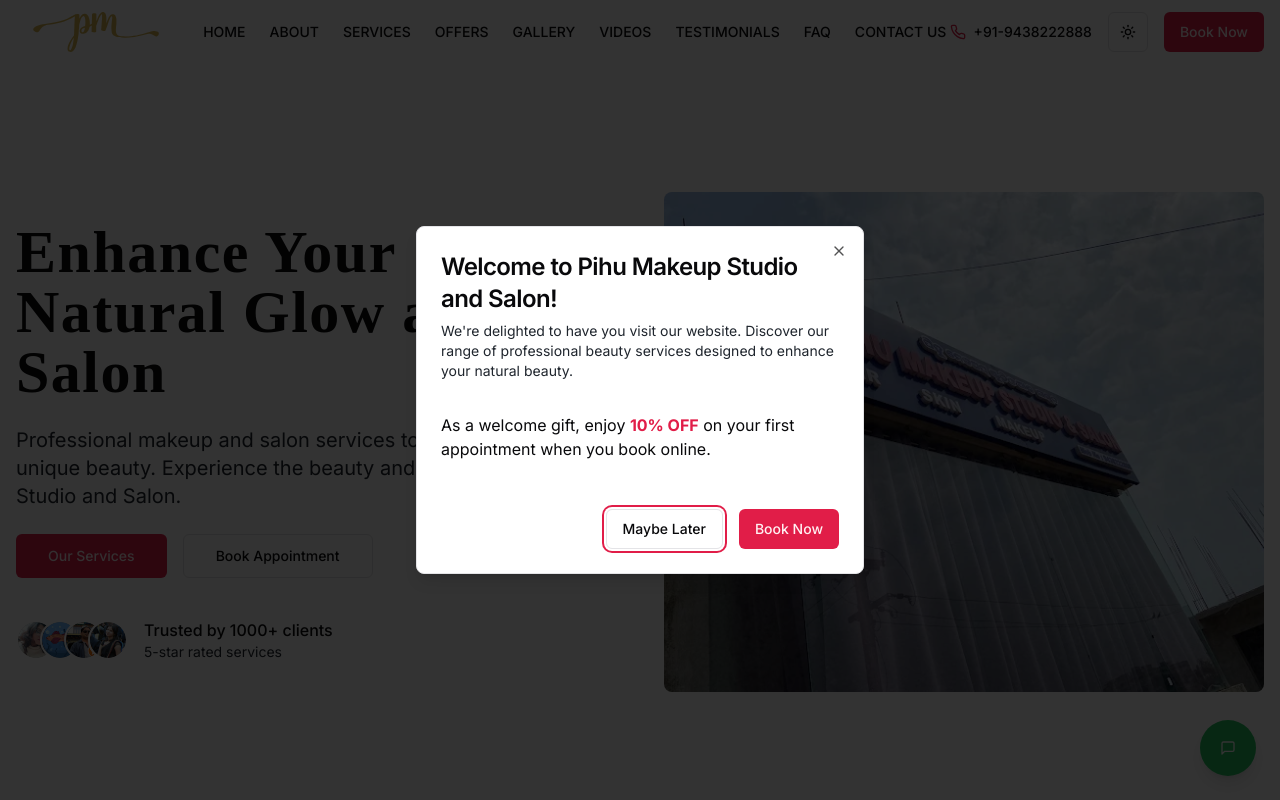
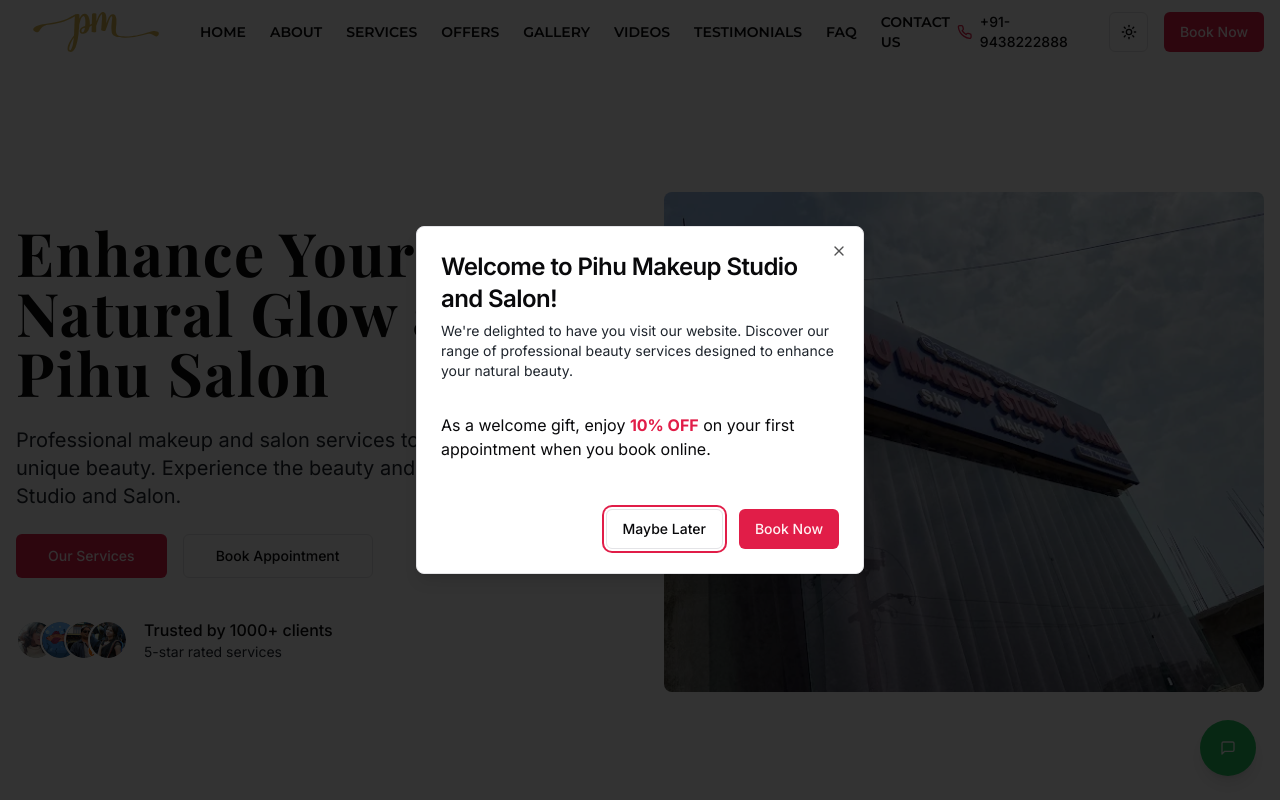
Before and after one commit to HimansuWebCoder/pihu-makeup-studio-and-salon, a Next.js app: page / in a window 1280 px wide. Shown: the top 800 px of the page. Built offline with nearby package versions, Linux system fonts and the light colour scheme.

Commit message:
updated site fonts hero and nav

```diff
--- a/components/hero.tsx
+++ b/components/hero.tsx
@@ -1,6 +1,12 @@
 import Link from "next/link"
 import Image from "next/image"
+import { Playfair_Display } from 'next/font/google';
 import { Button } from "@/components/ui/button"
+
+const playfair = Playfair_Display({
+  subsets: ['latin'],
+  weight: ['400', '700'], // optional: specify weights you want
+});
 
 export default function Hero() {
 
@@ -16,7 +22,7 @@ export default function Hero() {
       <div className="container mx-auto px-4 py-16 md:py-24">
         <div className="grid md:grid-cols-2 gap-12 items-center">
           <div className="space-y-6">
-            <h1 style={{fontFamily: "Playfair Display"}} className="text-4xl md:text-5xl lg:text-6xl font-bold tracking-wide">Enhance Your Natural Glow at Pihu Salon</h1>
+            <h1 className={`${playfair.className} text-4xl md:text-5xl lg:text-6xl font-bold tracking-wide`}>Enhance Your Natural Glow at Pihu Salon</h1>
             <p className="text-xl text-txtcol">
               Professional makeup and salon services to enhance your unique beauty. Experience the beauty and care at Pihu Makeup Studio and Salon.
             </p>
--- a/components/navbar.tsx
+++ b/components/navbar.tsx
@@ -7,6 +7,19 @@ import { Button } from "@/components/ui/button"
 import { Sheet, SheetContent, SheetTrigger } from "@/components/ui/sheet"
 import { Menu, Phone } from "lucide-react"
 import { ModeToggle } from "@/components/mode-toggle"
+import { Poppins } from 'next/font/google';
+import { Montserrat } from 'next/font/google';
+
+const poppins = Poppins({
+  subsets: ['latin'],
+  weight: ['600', '700'], // specify weights you want
+});
+
+const montserrat = Montserrat({
+  subsets: ['latin'],
+  weight: ['600', '700'], // specify weights you want
+});
+
 
 export default function Navbar() {
   const [isScrolled, setIsScrolled] = useState(false)
@@ -46,31 +59,31 @@ export default function Navbar() {
           </div>
 
           <nav className="hidden md:flex items-center space-x-6">
-            <Link href="/" className="text-sm font-medium transition-colors hover:text-primary">
+            <Link href="/" className={`${montserrat.className} text-sm font-medium transition-colors hover:text-primary`}>
               HOME
             </Link>
-            <Link href="/about" className="text-sm font-medium transition-colors hover:text-primary">
+            <Link href="/about" className={`${montserrat.className} text-sm font-medium transition-colors hover:text-primary`}>
               ABOUT
             </Link>
-            <Link href="/services" className="text-sm font-medium transition-colors hover:text-primary">
+            <Link href="/services" className={`${montserrat.className} text-sm font-medium transition-colors hover:text-primary`}>
               SERVICES
             </Link>
-            <Link href="/offers" className="text-sm font-medium transition-colors hover:text-primary">
+            <Link href="/offers" className={`${montserrat.className} text-sm font-medium transition-colors hover:text-primary`}>
               OFFERS
             </Link>
-            <Link href="/gallery" className="text-sm font-medium transition-colors hover:text-primary">
+            <Link href="/gallery" className={`${montserrat.className} text-sm font-medium transition-colors hover:text-primary`}>
               GALLERY
             </Link>
-            <Link href="/videos" className="text-sm font-medium transition-colors hover:text-primary">
+            <Link href="/videos" className={`${montserrat.className} text-sm font-medium transition-colors hover:text-primary`}>
               VIDEOS
             </Link>
-            <Link href="/testimonials" className="text-sm font-medium transition-colors hover:text-primary">
+            <Link href="/testimonials" className={`${montserrat.className} text-sm font-medium transition-colors hover:text-primary`}>
               TESTIMONIALS
             </Link>
-            <Link href="/faq" className="text-sm font-medium transition-colors hover:text-primary">
+            <Link href="/faq" className={`${montserrat.className} text-sm font-medium transition-colors hover:text-primary`}>
               FAQ
             </Link>
-            <Link href="/contact" className="text-sm font-medium transition-colors hover:text-primary">
+            <Link href="/contact" className={`${montserrat.className} text-sm font-medium transition-colors hover:text-primary`}>
               CONTACT US
             </Link>
           </nav>
@@ -95,31 +108,31 @@ export default function Navbar() {
             </SheetTrigger>
             <SheetContent side="right">
               <nav className="flex flex-col space-y-4 mt-8">
-                <Link href="/" className="text-lg font-medium transition-colors hover:text-primary">
+                <Link href="/" className={`${montserrat.className} text-lg font-medium transition-colors hover:text-primary`}>
                   HOME
                 </Link>
-                <Link href="/about" className="text-lg font-medium transition-colors hover:text-primary">
+                <Link href="/about" className={`${montserrat.className} text-lg font-medium transition-colors hover:text-primary`}>
                   ABOUT
                 </Link>
-                <Link href="/services" className="text-lg font-medium transition-colors hover:text-primary">
+                <Link href="/services" className={`${montserrat.className} text-lg font-medium transition-colors hover:text-primary`}>
                   SERVICES
                 </Link>
-                <Link href="/offers" className="text-lg font-medium transition-colors hover:text-primary">
+                <Link href="/offers" className={`${montserrat.className} text-lg font-medium transition-colors hover:text-primary`}>
                   OFFERS
                 </Link>
-                <Link href="/gallery" className="text-lg font-medium transition-colors hover:text-primary">
+                <Link href="/gallery" className={`${montserrat.className} text-lg font-medium transition-colors hover:text-primary`}>
                   GALLERY
                 </Link>
-                <Link href="/videos" className="text-lg font-medium transition-colors hover:text-primary">
+                <Link href="/videos" className={`${montserrat.className} text-lg font-medium transition-colors hover:text-primary`}>
                   VIDEOS
                 </Link>
-                <Link href="/testimonials" className="text-lg font-medium transition-colors hover:text-primary">
+                <Link href="/testimonials" className={`${montserrat.className} text-lg font-medium transition-colors hover:text-primary`}>
                   TESTIMONIALS
                 </Link>
-                <Link href="/faq" className="text-lg font-medium transition-colors hover:text-primary">
+                <Link href="/faq" className={`${montserrat.className} text-lg font-medium transition-colors hover:text-primary`}>
                   FAQ
                 </Link>
-                <Link href="/contact" className="text-lg font-medium transition-colors hover:text-primary">
+                <Link href="/contact" className={`${montserrat.className} text-lg font-medium transition-colors hover:text-primary`}>
                   CONTACT US
                 </Link>
                 <div className="pt-4">
```
